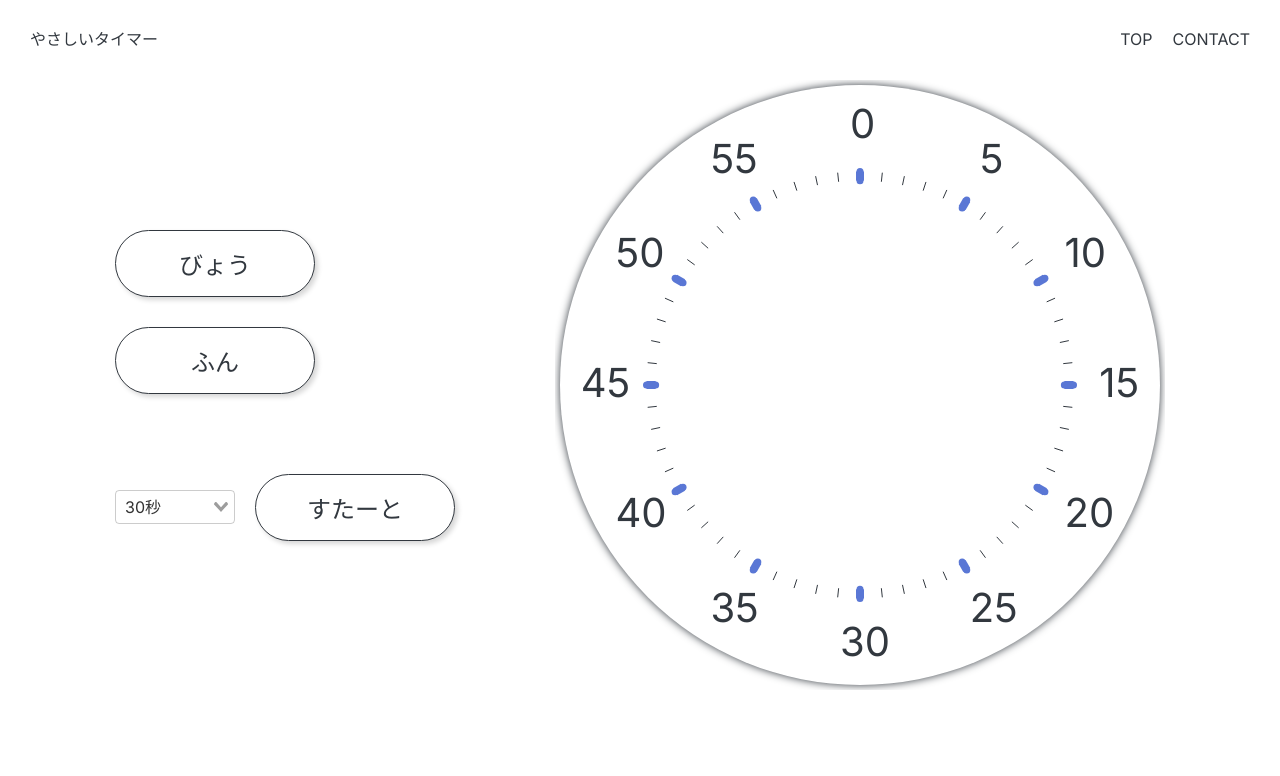
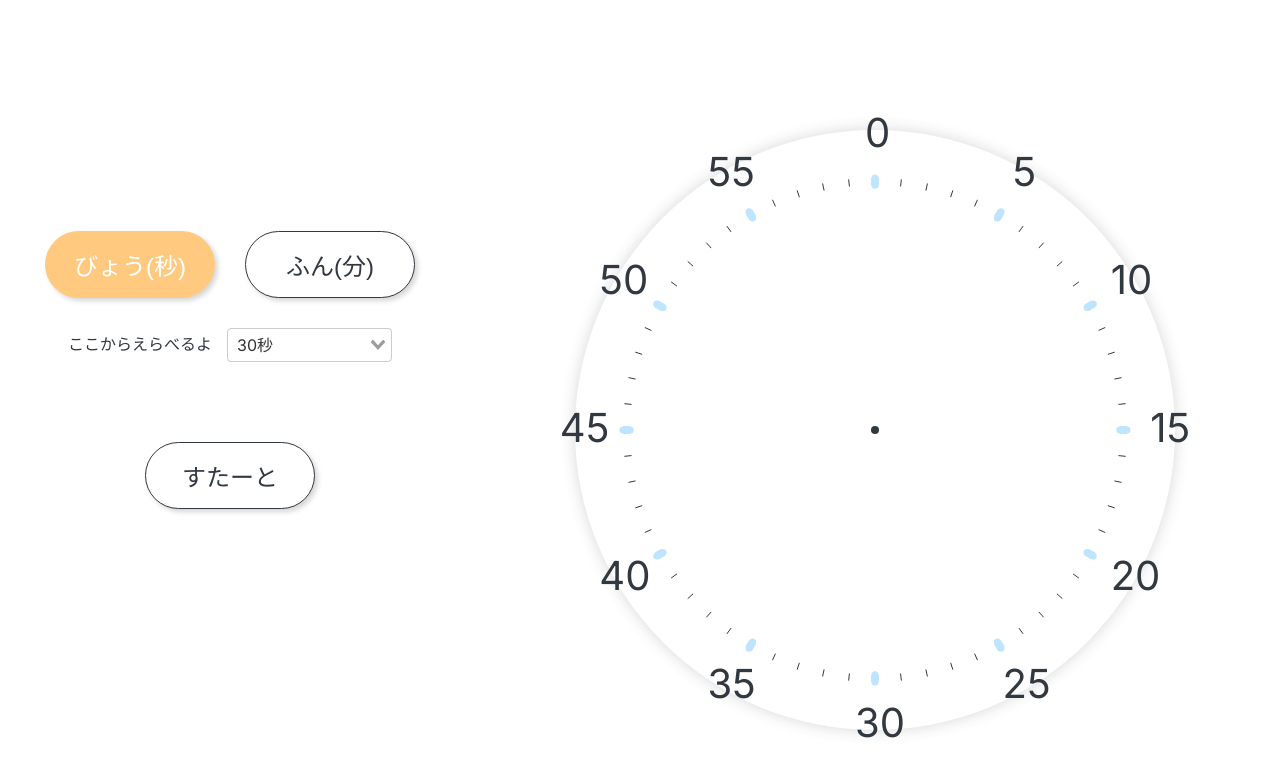
Before and after one commit to mariko-mr/kids-timer, a Vue app: page / in a window 1280 px wide. Shown: the top 776 px of the page. Built offline with nearby package versions, Linux system fonts and the light colour scheme.

Commit message:
style: 色の調整#5

```diff
--- a/src/App.vue
+++ b/src/App.vue
@@ -3,10 +3,19 @@ import AppHeader from "./components/AppHeader.vue";
 import { ref, onMounted } from "vue";
 import Konva from "konva";
 
+const width = ref(window.innerHeight - 80);
+const height = ref(width.value);
 const stage = ref(null);
 const layer = ref(null);
 const circle = ref(null);
+
+const centerCircle = ref(null);
+const boldLine = ref(null);
+const circleStart = ref(null);
+const circleEnd = ref(null);
+const shortLine = ref(null);
 const arc = ref(null);
+
 const canvas = ref(0);
 const ctx = ref(null);
 const buttonMode = ref("seconds");
@@ -16,6 +25,13 @@ const timerInputMinutes = ref(1800);
 const timerDuration = ref(0); // 5 ~ 3600
 const elapsedSeconds = ref(0); // 0 ~ 3600
 const timerInterval = ref(0);
+
+const colorWhite = ref("#ffffff");
+const colorBlack = ref("#32383f");
+const colorMain = ref("#FFCA80");
+const colorAccent = ref("#BFE4FF");
+
+const isActive = ref({ seconds: true });
 
 const seconds = [
   { label: "5秒", value: 5 },
@@ -54,15 +70,28 @@ const minutes = [
 // onMounted フックで canvas 要素とコンテキストを取得
 onMounted(() => {
   initCanvas();
-  drawClockFace();
+  drawCountDown();
+  drawTimerFace();
 });
 
 const changeButtonMode = (mode) => {
   buttonMode.value = mode;
+
+  // クリックしたボタンの色をactiveにする
+  if (isActive.value[mode] === true) {
+    return;
+  }
+
+  // 全てのボタンのactiveを外してから、該当ボタンにactiveを追加
+  Object.keys(isActive.value).forEach((mode) => {
+    isActive.value[mode] = false;
+  });
+  isActive.value[mode] = true;
 };
 
 const startTimer = () => {
   timerMode.value = buttonMode.value;
+
   if (timerMode.value === "seconds") {
     timerDuration.value = timerInputSeconds.value;
   } else if (timerMode.value === "minutes") {
@@ -79,7 +108,7 @@ const startTimer = () => {
 const updateTimer = () => {
   if (elapsedSeconds.value > timerDuration.value) {
     clearInterval(timerInterval.value);
-    alert("タイマー終了！");
+    // alert("タイマー終了！");
   } else {
     drawCountDown();
     elapsedSeconds.value++; // 1, 2, 3 ..., 3600
@@ -91,21 +120,22 @@ const initCanvas = () => {
 
   stage.value = new Konva.Stage({
     container: "container",
-    width: 610, // 600 がいいのか？
-    height: 610,
+    width: width.value,
+    height: height.value,
   });
 
   layer.value = new Konva.Layer();
 
   circle.value = new Konva.Circle({
-    x: stage.value.width() / 2,
-    y: stage.value.height() / 2,
-    radius: 300, // 290 がいいのか？
-    fill: "#FFF",
-    stroke: "#32383F",
+    x: width.value / 2,
+    y: height.value / 2,
+    radius: 300,
+    fill: colorWhite.value,
+    stroke: colorBlack.value,
     strokeWidth: 0,
-    shadowColor: "#32383F",
-    shadowBlur: 8,
+    shadowColor: colorBlack.value,
+    shadowBlur: 15,
+    shadowOpacity: 0.2,
   });
 
   // レイヤーに円を追加
@@ -115,18 +145,27 @@ const initCanvas = () => {
   stage.value.add(layer.value);
 };
 
-const drawClockFace = () => {
+const drawTimerFace = () => {
     const center = { x: circle.value.x(), y: circle.value.y() };
+
+    // 中心の丸点
+    centerCircle.value = new Konva.Circle({
+      x: width.value / 2,
+      y: height.value / 2,
+      radius: 4,
+      fill: colorBlack.value,
+    });
+
+    layer.value.add(centerCircle.value);
 
     // 文字盤の数字の描画
     for (let i = 0; i < 60; i++) {
-    const radian = (i / 60) * 2 * Math.PI;
-
       if (i % 5 !== 0) {
         continue;
       }
 
-    const startNumberPosition = 0.85;
+      const radian = (i / 60) * 2 * Math.PI;
+      const startNumberPosition = 0.82;
       const x = center.x + center.x * startNumberPosition * Math.sin(radian);
       const y = center.y - center.y * startNumberPosition * Math.cos(radian);
 
@@ -136,8 +175,9 @@ const drawClockFace = () => {
         text: i.toString(),
         fontSize: 40,
         fontFamily: "Inter",
-      fill: "#32383F",
+        fill: colorBlack.value,
       });
+
       number.offsetX(number.width() / 2);
       number.offsetY(number.height() / 2);
 
@@ -148,7 +188,7 @@ const drawClockFace = () => {
     for (let i = 0; i < 60; i++) {
       const radian = (i / 60) * 2 * Math.PI;
       const startLinePosition = 0.7;
-    const endLinePosition = startLinePosition - 0.03;
+      const endLinePosition = startLinePosition - 0.02;
       const startX = center.x + center.x * startLinePosition * Math.sin(radian);
       const startY = center.y - center.y * startLinePosition * Math.cos(radian);
       const endX = center.x + center.x * endLinePosition * Math.sin(radian);
@@ -156,36 +196,36 @@ const drawClockFace = () => {
 
       if (i % 5 === 0) {
         // 太線
-      const line = new Konva.Line({
+        boldLine.value = new Konva.Line({
           points: [startX, startY, endX, endY],
-        stroke: "#5A77D5",
+          stroke: colorAccent.value,
           strokeWidth: 8,
         });
 
-      const circleStart = new Konva.Circle({
+        circleStart.value = new Konva.Circle({
           x: startX,
           y: startY,
           radius: 3.5,
-        fill: "#5A77D5",
+          fill: colorAccent.value,
         });
 
-      const circleEnd = new Konva.Circle({
+        circleEnd.value = new Konva.Circle({
           x: endX,
           y: endY,
           radius: 3.5,
-        fill: "#5A77D5",
+          fill: colorAccent.value,
         });
 
-      layer.value.add(line, circleStart, circleEnd);
+        layer.value.add(boldLine.value, circleStart.value, circleEnd.value);
       } else if (i % 5 !== 0) {
         // 短線
-      const line = new Konva.Line({
+        shortLine.value = new Konva.Line({
           points: [startX, startY, endX, endY],
-        stroke: "#32383F",
+          stroke: colorBlack.value,
           strokeWidth: 1,
         });
 
-      layer.value.add(line);
+        layer.value.add(shortLine.value);
       }
     }
 };
@@ -200,10 +240,10 @@ const drawCountDown = () => {
       x: center.x,
       y: center.y,
       innerRadius: 0,
-      outerRadius: 220,
+      outerRadius: 217,
       angle: getEndAngle(),
-      fill: "#f07317",
-      opacity: 0.7,
+      fill: colorMain.value,
+      opacity: 0.8,
       rotation: -90, // 開始角度を設定（-90度は12時の位置）
     });
 
@@ -227,17 +267,30 @@ const getEndAngle = () => {
 
   <main class="main container">
     <div id="container" class="timer">
-      <canvas ref="canvas"></canvas>
+      <canvas ref="canvas" class="canvas"></canvas>
     </div>
 
     <div class="timer-items">
-      <div class="timer-selection">
-        <button class="btn" @click="changeButtonMode('seconds')">びょう</button>
-        <button class="btn" @click="changeButtonMode('minutes')">ふん</button>
+      <div class="timer-mode">
+        <button
+          class="btn"
+          :class="{ 'is-active': isActive['seconds'] }"
+          @click="changeButtonMode('seconds')"
+        >
+          びょう(秒)
+        </button>
+        <button
+          class="btn"
+          :class="{ 'is-active': isActive['minutes'] }"
+          @click="changeButtonMode('minutes')"
+        >
+          ふん(分)
+        </button>
         <!-- <button class="btn" @click="changeButtonMode('hours')">とけい</button> -->
       </div>
 
-      <div class="timer-controller">
+      <div class="timer-select">
+        <label>ここからえらべるよ</label>
         <v-select
           v-if="buttonMode === 'seconds'"
           v-model="timerInputSeconds"
@@ -255,7 +308,9 @@ const getEndAngle = () => {
           :clearable="false"
           placeholder="30分"
         ></v-select>
+      </div>
 
+      <div class="timer-start">
         <button class="btn" @click="startTimer()">すたーと</button>
       </div>
     </div>
@@ -265,7 +320,7 @@ const getEndAngle = () => {
 <style scoped>
 .header {
   max-width: 1280px;
-  height: 80px;
+  height: 70px;
   display: flex;
   justify-content: space-between;
 }
@@ -283,29 +338,39 @@ const getEndAngle = () => {
   justify-content: center;
   gap: 100px;
 }
-
-.timer {
-}
 .timer-items {
   display: flex;
   flex-direction: column;
   justify-content: center;
-  gap: 80px;
 }
 
-.timer-selection {
+.timer-mode {
   display: flex;
-  flex-direction: column;
   gap: 30px;
+  margin-bottom: 30px;
 }
 
-.timer-controller {
+.timer-select {
   display: flex;
   align-items: center;
-  gap: 20px;
+  justify-content: center;
+  margin-bottom: 80px;
+  gap: 15px;
+}
+
+.timer-start {
+  display: flex;
+  justify-content: center;
+  margin-bottom: 120px;
 }
 
 .v-select {
-  width: 120px;
+  width: 165px;
+}
+
+.is-active {
+  background-color: var(--vt-c-main);
+  color: var(--vt-c-white);
+  border: 1px solid var(--vt-c-main);
 }
 </style>
--- a/src/assets/base.css
+++ b/src/assets/base.css
@@ -5,8 +5,9 @@
   --vt-c-black: #32383f;
   --vt-c-black-soft: #cccccc;
 
-  --vt-c-main: #5a77d5;
-  --vt-c-accent: #f07317;
+  --vt-c-main: #ffca80;
+  --vt-c-main-button-hover: rgba(255, 202, 128, 0.7);
+  --vt-c-accent: ##bfe4ff;
 }
 
 /* ========================
--- a/src/assets/main.css
+++ b/src/assets/main.css
@@ -14,7 +14,7 @@ a {
 
 button {
   display: inline-block;
-  width: 200px;
+  width: 170px;
   max-width: 100%;
   padding: 15px 20px;
   background-color: var(--vt-c-white);
@@ -29,20 +29,20 @@ button {
 
 @media (hover: hover) {
   a:hover {
-    color: rgba(240, 115, 23, 0.7);
+    color: var(--vt-c-main);
   }
 
   button:hover {
-    background-color: rgba(240, 115, 23, 0.7);
+    background-color: var(--vt-c-main-button-hover);
     color: var(--vt-c-white);
-    font-size: 1.5rem;
-    text-align: center;
-    border: 1px solid var(--vt-c-accent);
+    border: 1px solid var(--vt-c-main);
   }
 }
 
 button:active {
-  background-color: var(--vt-c-accent);
+  background-color: var(--vt-c-main);
+  color: var(--vt-c-white);
+  border: 1px solid var(--vt-c-main);
 }
 
 /* @media (min-width: 1024px) {
--- a/src/components/AppHeader.vue
+++ b/src/components/AppHeader.vue
@@ -22,9 +22,17 @@
   align-items: center;
 }
 
+.header__logo {
+  display: none;
+}
+
 .header__right {
   display: flex;
   align-items: center;
+}
+
+.header__nav {
+  display: none;
 }
 
 .header__menu {
```
Lines whose indentation alone changed are shown as unchanged.
